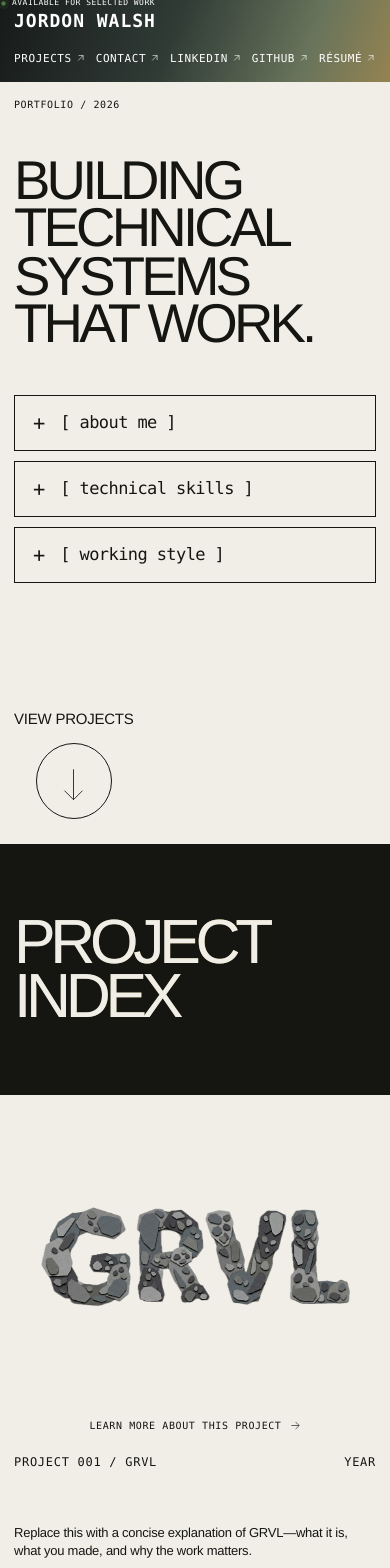
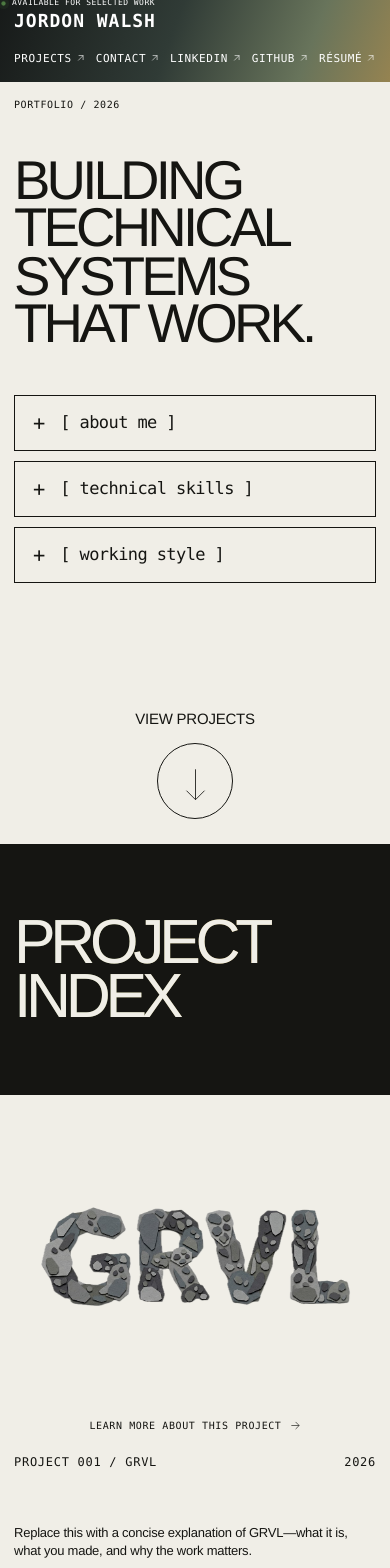
Before and after one commit to InvoluntaryRecombinator/portfolio-page, a Next.js app: page / in a window 390 px wide. Shown: the top 1568 px of the page. Built offline with nearby package versions, Linux system fonts and the light colour scheme.

Commit message:
Center project cue and set project years

```diff
--- a/app/content.ts
+++ b/app/content.ts
@@ -32,7 +32,7 @@ export const projects: Project[] = [
     id: "grvl",
     number: "01",
     title: "GRVL",
-    year: "YEAR",
+    year: "2026",
     summary:
       "Replace this with a concise explanation of GRVL—what it is, what you made, and why the work matters.",
     visual: "image",
@@ -47,7 +47,7 @@ export const projects: Project[] = [
     id: "fleetsync",
     number: "02",
     title: "FLEETSYNC",
-    year: "YEAR",
+    year: "2026",
     summary:
       "Replace this with a concise explanation of FleetSync—what it does, what you designed, and why it matters.",
     visual: "fleetsync",
@@ -60,7 +60,7 @@ export const projects: Project[] = [
     id: "project-three",
     number: "03",
     title: "PROJECT THREE",
-    year: "YEAR",
+    year: "2026",
     summary:
       "A short description of project three goes here. The visual system works even before final assets are available.",
     visual: "grid",
@@ -74,7 +74,7 @@ export const projects: Project[] = [
     id: "project-four",
     number: "04",
     title: "PROJECT FOUR",
-    year: "YEAR",
+    year: "2026",
     summary:
       "A short description of project four goes here. Later, replace only the content and artwork—not the interaction.",
     visual: "orbit",
--- a/app/globals.css
+++ b/app/globals.css
@@ -691,11 +691,12 @@ a:focus-visible {
 .scroll-cue {
   display: flex;
   flex-direction: column;
-  grid-column: 1 / 4;
+  grid-column: 1 / 13;
   grid-row: 4;
   gap: 12px;
   align-items: center;
   align-self: end;
+  justify-self: center;
   width: max-content;
   text-align: center;
   padding: 18px 0 25px;
@@ -1796,9 +1797,10 @@ a:focus-visible {
   }
 
   .scroll-cue {
-    grid-column: 1 / 8;
+    grid-column: 1 / 13;
     grid-row: 4;
     align-self: end;
+    justify-self: center;
     padding-top: 36px;
   }
 
```
